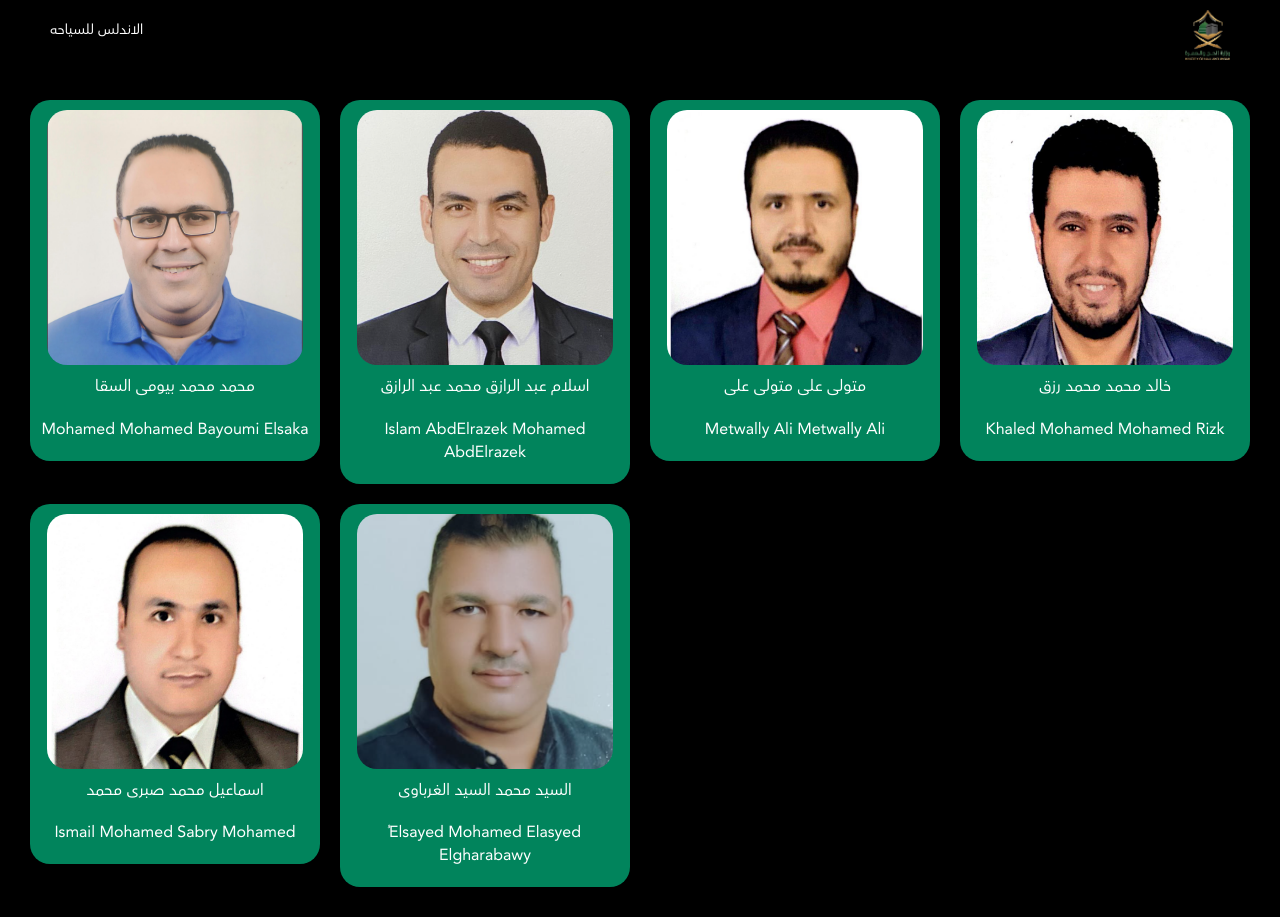
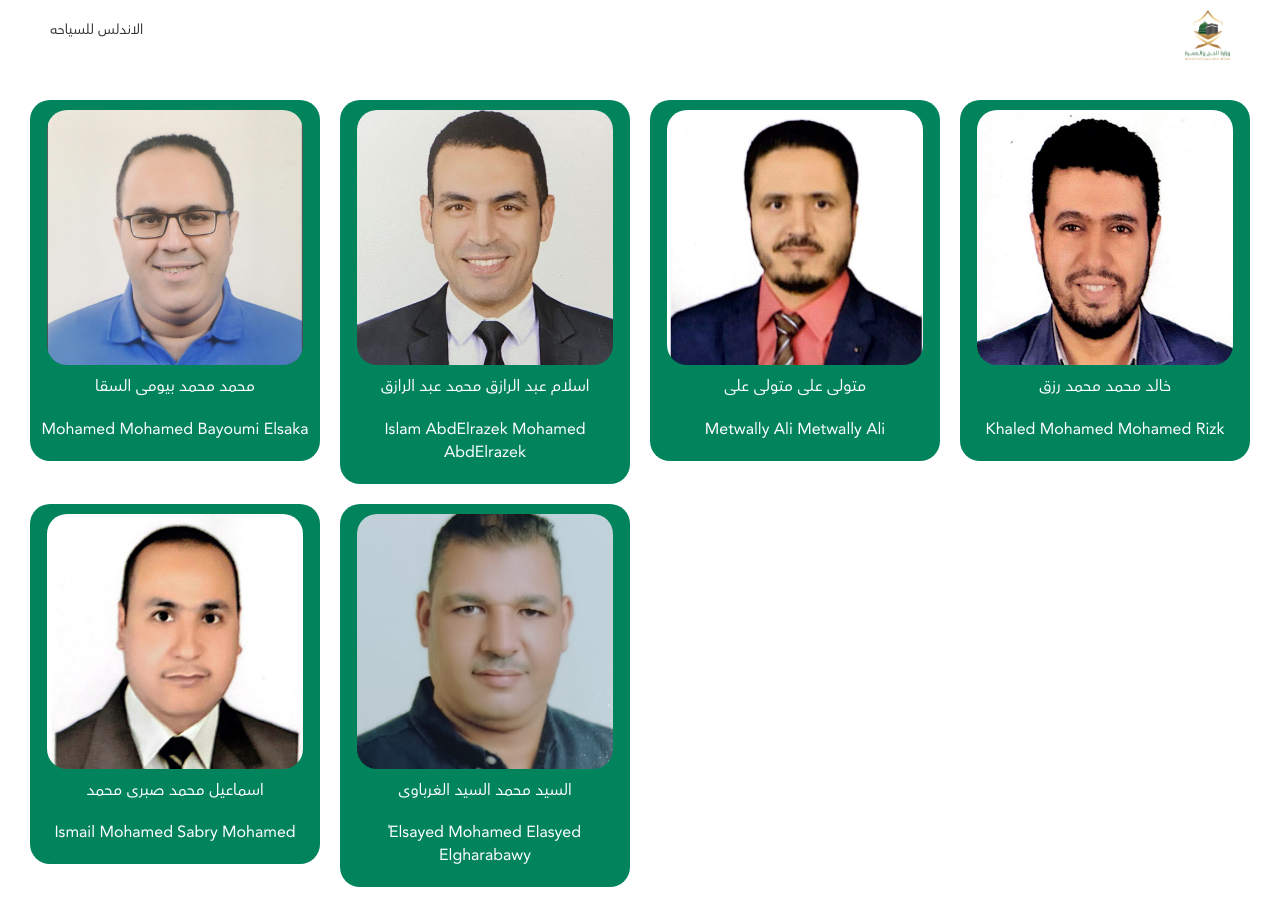
Before and after one commit to AhmedAbdullah125/Manasek, a React (Create React App) app: page / in a window 1280 px wide. Built offline with nearby package versions, Linux system fonts and the light colour scheme.

Commit message:
upload files

```diff
--- /dev/null
+++ b/src/Context/UsersContext.js
@@ -0,0 +1,47 @@
+import { createContext, useState } from "react";
+import user1 from '../assets/users/user1.png'
+import user2 from '../assets/users/user2.png'
+import user3 from '../assets/users/user3.png'
+import user4 from '../assets/users/user4.png'
+import user5 from '../assets/users/user5.png'
+import user6 from '../assets/users/user6.png'
+import qr1 from '../assets/QRs/1.png'
+import qr2 from '../assets/QRs/2.png'
+import qr3 from '../assets/QRs/3.png'
+import qr4 from '../assets/QRs/4.png'
+import qr5 from '../assets/QRs/5.png'
+import qr6 from '../assets/QRs/6.png'
+
+
+export let usersContext = createContext(0);
+
+export default function UsersContextProvider({ children }) {
+
+    let [count,setCount] =useState(0);
+    function changCount(){
+        setCount(count+1);
+    }
+    // let name = this.props.name;
+    // console.log(name);
+    var min = 10000000;
+    var max = 99999999;
+    var rand = Math.floor(min + (Math.random() * (max - min)));
+    let date = new Date("2021-03-25");
+    // let detailedDate = `${date.getDate()}/${date.getMonth()}/${date.getFullYear()}`;
+
+
+    let usersData = [
+        { id: 1, img: user1, code: rand, name: "محمد محمد بيومى السقا", nameEng: "Mohamed Mohamed Bayoumi Elsaka", career: "طبيب اسنان", passportNum: "A35495787", birthDate: "25/07/1984", qr: qr1 },
+        { id: 2, img: user2, code: rand, name: "اسلام عبد الرازق محمد عبد الرازق", nameEng: "Islam AbdElrazek Mohamed AbdElrazek", career: "طبيب", passportNum: "A32441364", birthDate: "10/10/1986", qr: qr2 },
+        { id: 3, img: user3, code: rand, name: "متولى على متولى على", nameEng: "Metwally Ali Metwally Ali", career: "طبيب", passportNum: "A32585741", birthDate: "02/01/1984", qr: qr3 },
+        { id: 4, img: user4, code: rand, name: "خالد محمد محمد رزق", nameEng: "Khaled Mohamed Mohamed Rizk", career: "طبيب", passportNum: "A30779523", birthDate: "17/04/1986", qr: qr4 },
+        { id: 5, img: user5, code: rand, name: "اسماعيل محمد صبرى محمد", nameEng: "Ismail Mohamed Sabry Mohamed", career: "طبيب", passportNum: "A21636152", birthDate: "04/03/1986", qr: qr5 },
+        { id: 6, img: user6, code: rand, name: "السيد محمد السيد الغرباوى", nameEng: "ُElsayed Mohamed Elasyed Elgharabawy", career: "حر", passportNum: "A28504983", birthDate: "17/10/1978", qr: qr6 },
+    ]
+
+
+
+    return <usersContext.Provider value={usersData}>
+        {children}
+    </usersContext.Provider>
+}
--- a/src/index.js
+++ b/src/index.js
@@ -6,15 +6,17 @@ import "bootstrap/dist/css//bootstrap.min.css";
 import App from './App';
 import reportWebVitals from './reportWebVitals';
 import '../src/style/main.css';
+import UsersContextProvider from './Context/UsersContext';
 
 const root = ReactDOM.createRoot(document.getElementById('root'));
 root.render(
 
 
 
-  <React.StrictMode>
+    <UsersContextProvider>
+
     <App />
-  </React.StrictMode>
+    </UsersContextProvider>
 );
 
 // If you want to start measuring performance in your app, pass a function
--- a/src/pages/Home/Card.jsx
+++ b/src/pages/Home/Card.jsx
@@ -1,46 +1,30 @@
-import React from 'react'
-import user1 from '../../assets/users/user1.png'
-import user2 from '../../assets/users/user2.png'
-import user3 from '../../assets/users/user3.png'
-import user4 from '../../assets/users/user4.png'
-import user5 from '../../assets/users/user5.png'
-import user6 from '../../assets/users/user6.png'
+import React, { useContext } from 'react'
+
 import card1 from '../../assets/card.png'
-import qr1 from '../../assets/QRs/1.png'
-import qr2 from '../../assets/QRs/2.png'
-import qr3 from '../../assets/QRs/3.png'
-import qr4 from '../../assets/QRs/4.png'
-import qr5 from '../../assets/QRs/5.png'
-import qr6 from '../../assets/QRs/6.png'
+
 import { useLocation } from 'react-router-dom';
+import { usersContext } from '../../Context/UsersContext'
 
 export default function Card(arr) {
-    console.log(arr);
+    let usersData = useContext(usersContext);
+
     var min = 10000000;
     var max = 99999999;
     var rand = Math.floor(min + (Math.random() * (max - min)));
     let location = useLocation();
     let userNum = location.pathname.slice(6);
-    let usersData = [
-        { id: 1, img: user1, code: rand, name: "محمد محمد بيومى السقا", nameEng: "Mohamed Mohamed Bayoumi Elsaka", career: "طبيب اسنان", passportNum: "A35495787", birthDate: "25/07/1984",qr:qr1},
-        { id: 2, img: user2, code: rand, name: "اسلام عبد الرازق محمد عبد الرازق", nameEng: "Islam AbdElrazek Mohamed AbdElrazek", career: "طبيب", passportNum: "A32441364", birthDate: "10/10/1986",qr:qr2},
-        { id: 3, img: user3, code: rand, name: "متولى على متولى على", nameEng: "Metwally Ali Metwally Ali", career: "طبيب", passportNum: "A32585741", birthDate: "02/01/1984",qr:qr3},
-        { id: 4, img: user4, code: rand, name: "خالد محمد محمد رزق", nameEng: "Khaled Mohamed Mohamed Rizk", career: "طبيب", passportNum: "A30779523", birthDate: "17/04/1986",qr:qr4},
-        { id: 5, img: user5, code: rand, name: "اسماعيل محمد صبرى محمد", nameEng: "Ismail Mohamed Sabry Mohamed", career: "طبيب", passportNum: "A21636152", birthDate: "04/03/1986",qr:qr5},
-        { id: 6, img: user6, code: rand, name: "السيد محمد السيد الغرباوى", nameEng: "ُElsayed Mohamed Elasyed Elgharabawy", career: "حر", passportNum: "A28504983", birthDate: "17/10/1978",qr:qr6},
-    ]
 
     return (
         <div className='card' style={{ backgroundImage: `url(${card1})` }}>
             <div className="content">
                 <div className="img-cont">
-                    <img src={usersData[userNum-1].img} alt="" />
+                    <img src={usersData[userNum - 1].img} alt="" />
                 </div>
-                <p className='arabicName'>{usersData[userNum-1].name}</p>
-                <p className='englishName'>{usersData[userNum-1].nameEng}</p>
-                <p className='id-num'>{usersData[userNum-1].passportNum}</p>
+                <p className='arabicName'>{usersData[userNum - 1].name}</p>
+                <p className='englishName'>{usersData[userNum - 1].nameEng}</p>
+                <p className='id-num'>{usersData[userNum - 1].passportNum}</p>
                 <div className="qr1-cont">
-                    <img src={usersData[userNum-1].qr} alt="" />
+                    <img src={usersData[userNum - 1].qr} alt="" />
                 </div>
                 <p className='random'>{rand}</p>
             </div>
--- a/src/pages/Home/Home.jsx
+++ b/src/pages/Home/Home.jsx
@@ -1,41 +1,11 @@
-import React from 'react'
+import React, { useContext } from 'react'
 import wezarah from '../../assets/1.png'
-import user1 from '../../assets/users/user1.png'
-import user2 from '../../assets/users/user2.png'
-import user3 from '../../assets/users/user3.png'
-import user4 from '../../assets/users/user4.png'
-import user5 from '../../assets/users/user5.png'
-import user6 from '../../assets/users/user6.png'
-import card1 from '../../assets/card.png'
-import qr1 from '../../assets/QRs/1.png'
-import qr2 from '../../assets/QRs/2.png'
-import qr3 from '../../assets/QRs/3.png'
-import qr4 from '../../assets/QRs/4.png'
-import qr5 from '../../assets/QRs/5.png'
-import qr6 from '../../assets/QRs/6.png'
 import { LazyLoadImage } from 'react-lazy-load-image-component';
 import { Link, useLocation } from 'react-router-dom';
-import Card from './Card';
-import New from './New';
+import { usersContext } from '../../Context/UsersContext'
 
 export default function Home() {
-  var min = 10000000;
-  var max = 99999999;
-  var rand = Math.floor(min + (Math.random() * (max - min)));
-  let date = new Date("2021-03-25");
-  let detailedDate = `${date.getDate()}/${date.getMonth()}/${date.getFullYear()}`;
-  let location = useLocation();
-
-  let usersData = [
-    { id: 1, img: user1, code: rand, name: "محمد محمد بيومى السقا", nameEng: "Mohamed Mohamed Bayoumi Elsaka", career: "طبيب اسنان", passportNum: "A35495787", birthDate: "25/07/1984", qr: qr1 },
-    { id: 2, img: user2, code: rand, name: "اسلام عبد الرازق محمد عبد الرازق", nameEng: "Islam AbdElrazek Mohamed AbdElrazek", career: "طبيب", passportNum: "A32441364", birthDate: "10/10/1986", qr: qr2 },
-    { id: 3, img: user3, code: rand, name: "متولى على متولى على", nameEng: "Metwally Ali Metwally Ali", career: "طبيب", passportNum: "A32585741", birthDate: "02/01/1984", qr: qr3 },
-    { id: 4, img: user4, code: rand, name: "خالد محمد محمد رزق", nameEng: "Khaled Mohamed Mohamed Rizk", career: "طبيب", passportNum: "A30779523", birthDate: "17/04/1986", qr: qr4 },
-    { id: 5, img: user5, code: rand, name: "اسماعيل محمد صبرى محمد", nameEng: "Ismail Mohamed Sabry Mohamed", career: "طبيب", passportNum: "A21636152", birthDate: "04/03/1986", qr: qr5 },
-    { id: 6, img: user6, code: rand, name: "السيد محمد السيد الغرباوى", nameEng: "ُElsayed Mohamed Elasyed Elgharabawy", career: "حر", passportNum: "A28504983", birthDate: "17/10/1978", qr: qr6 },
-  ]
-
-
+  let usersData = useContext(usersContext);
   return (
 
     <div className='home'>
--- a/src/pages/Home/Users.jsx
+++ b/src/pages/Home/Users.jsx
@@ -1,47 +1,22 @@
-import React from 'react'
+import React, { useContext } from 'react'
 import wezarah from '../../assets/1.png'
-import user1 from '../../assets/users/user1.png'
-import user2 from '../../assets/users/user2.png'
-import user3 from '../../assets/users/user3.png'
-import user4 from '../../assets/users/user4.png'
-import user5 from '../../assets/users/user5.png'
-import user6 from '../../assets/users/user6.png'
-import card1 from '../../assets/card.png'
-import qr1 from '../../assets/QRs/1.png'
-import qr2 from '../../assets/QRs/2.png'
-import qr3 from '../../assets/QRs/3.png'
-import qr4 from '../../assets/QRs/4.png'
-import qr5 from '../../assets/QRs/5.png'
-import qr6 from '../../assets/QRs/6.png'
-
 import { LazyLoadImage } from 'react-lazy-load-image-component';
 import { useLocation } from 'react-router-dom';
+import { usersContext } from '../../Context/UsersContext'
 
 export default function Users() {
-    // let name = this.props.name;
-    // console.log(name);
+    let usersData = useContext(usersContext);
+
     var min = 10000000;
     var max = 99999999;
     var rand = Math.floor(min + (Math.random() * (max - min)));
-    let date = new Date("2021-03-25");
-    // let detailedDate = `${date.getDate()}/${date.getMonth()}/${date.getFullYear()}`;
     let location = useLocation();
     let userNum = location.pathname.slice(7);
-
-    let usersData = [
-        { id: 1, img: user1, code: rand, name: "محمد محمد بيومى السقا", nameEng: "Mohamed Mohamed Bayoumi Elsaka", career: "طبيب اسنان", passportNum: "A35495787", birthDate: "25/07/1984",qr:qr1},
-        { id: 2, img: user2, code: rand, name: "اسلام عبد الرازق محمد عبد الرازق", nameEng: "Islam AbdElrazek Mohamed AbdElrazek", career: "طبيب", passportNum: "A32441364", birthDate: "10/10/1986",qr:qr2},
-        { id: 3, img: user3, code: rand, name: "متولى على متولى على", nameEng: "Metwally Ali Metwally Ali", career: "طبيب", passportNum: "A32585741", birthDate: "02/01/1984",qr:qr3},
-        { id: 4, img: user4, code: rand, name: "خالد محمد محمد رزق", nameEng: "Khaled Mohamed Mohamed Rizk", career: "طبيب", passportNum: "A30779523", birthDate: "17/04/1986",qr:qr4},
-        { id: 5, img: user5, code: rand, name: "اسماعيل محمد صبرى محمد", nameEng: "Ismail Mohamed Sabry Mohamed", career: "طبيب", passportNum: "A21636152", birthDate: "04/03/1986",qr:qr5},
-        { id: 6, img: user6, code: rand, name: "السيد محمد السيد الغرباوى", nameEng: "ُElsayed Mohamed Elasyed Elgharabawy", career: "حر", passportNum: "A28504983", birthDate: "17/10/1978",qr:qr6},
-    ]
-
 
     return (
         <div className='home'>
             <div className="navB">
-                <LazyLoadImage src={usersData[userNum-1].img} className='user-img'></LazyLoadImage>
+                <LazyLoadImage src={usersData[userNum - 1].img} className='user-img'></LazyLoadImage>
                 <LazyLoadImage src={wezarah}></LazyLoadImage>
             </div>
             <div className="arabic hagez">
@@ -79,7 +54,7 @@ export default function Users() {
                         <p>اسم المستلم</p>
                         <p>Recepient Name</p>
                     </div>
-                    <p>{usersData[userNum-1].name}</p>
+                    <p>{usersData[userNum - 1].name}</p>
                 </div>
                 <div className="item">
                     <div className="title">
@@ -93,7 +68,7 @@ export default function Users() {
                         <p>هوية المستلم</p>
                         <p>Recepient National</p>
                     </div>
-                    <p>{usersData[userNum-1].passportNum}</p>
+                    <p>{usersData[userNum - 1].passportNum}</p>
                 </div>
             </div>
             <div className="data-items arabic">
@@ -102,7 +77,7 @@ export default function Users() {
                         <p>تاريخ الميلاد</p>
                         <p>Birth date</p>
                     </div>
-                    <p>{usersData[userNum-1].birthDate}</p>
+                    <p>{usersData[userNum - 1].birthDate}</p>
                 </div>
                 <div className="item">
                     <div className="title">
--- a/src/style/main.css
+++ b/src/style/main.css
@@ -319,11 +319,6 @@ a {
   text-decoration: none;
 }
 
-.home {
-  background-color: #000;
-  color: #fff;
-}
-
 .navB {
   padding: 10px 50px;
   display: flex;
--- a/src/style/sass/components/_home.scss
+++ b/src/style/sass/components/_home.scss
@@ -1,10 +1,10 @@
 a{
     text-decoration: none;
 }
-.home{
-    background-color: #000;
-    color: #fff;
-}
+// .home{
+//     background-color: #000;
+//     color: #fff;
+// }
 .navB {
     padding: 10px 50px;
     display: flex;
```
Also changed, not shown: src/pages/Layout.jsx (+3 -6 lines), 1 other file (tests, documents, lock files or other folders).
